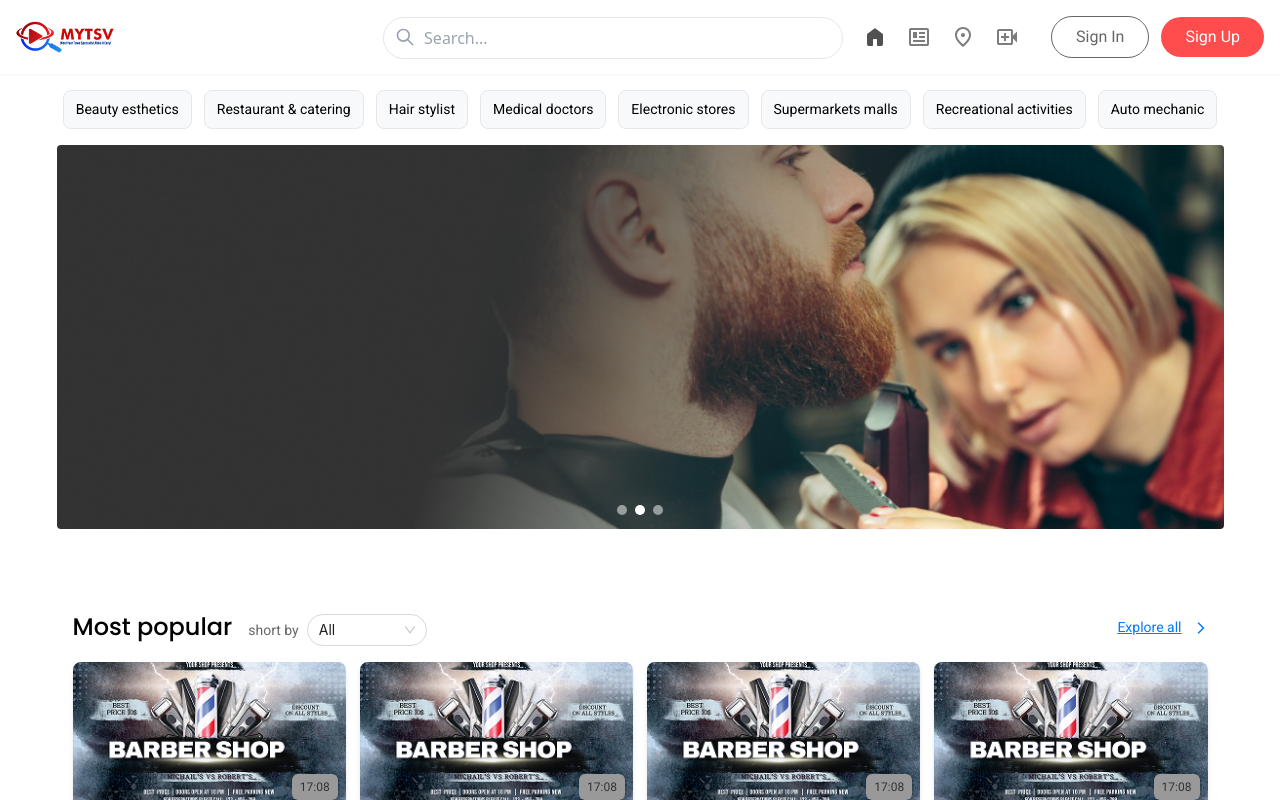
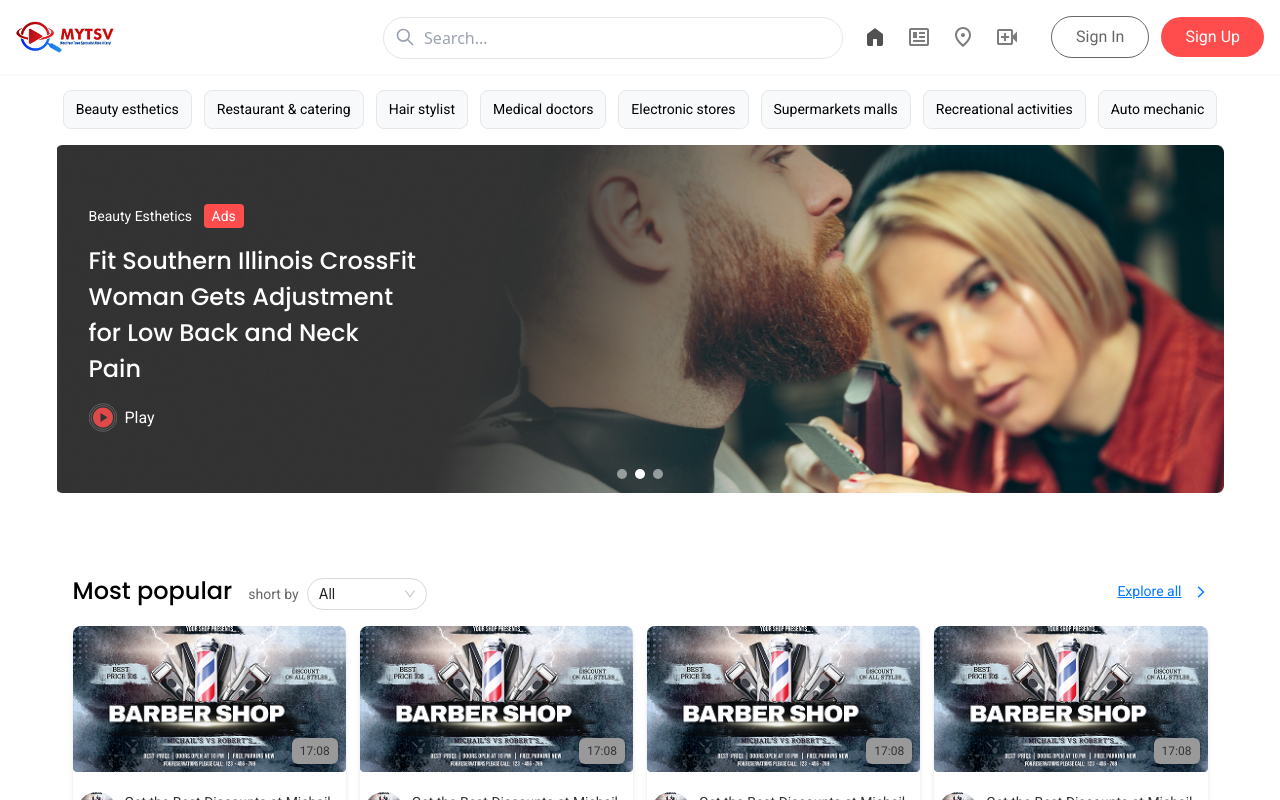
Before and after one commit to AlmasWD09/usbek-website, a React (Vite) app: page / in a window 1280 px wide. Shown: the top 800 px of the page. Built offline with nearby package versions, Linux system fonts and the light colour scheme.

Commit message:
slider update ok

```diff
--- a/src/components/slider/Slider.jsx
+++ b/src/components/slider/Slider.jsx
@@ -28,19 +28,73 @@ const Slider = () => {
                 className="max-w-[1167px]">
 
                 <SwiperSlide>
-                    <div className='h-[40vh] md:h-[55vh] lg:h-[384px] slider1 rounded'>
+                    <div className='h-[40vh] md:h-[55vh] lg:h-[348px] flex items-center slider1 rounded'>
+
+                        <div className='max-w-[465px] text-[#FFFFFF] pl-8 py-8'>
+                            <h1 className='font-Poppins font-bold text-[48px] leading-[57px]'>Stream, Upload & share videos</h1>
+                            <p className='font-Roboto text-[16px] py-[16px]'>
+                                Expanding from Chicagoland to nationwide, we connect people with local services and businesses, fostering stronger community connections and enhanced convenience.
+                            </p>
+                            <button className='bg-primary px-[28px] py-[8px] font-Roboto text-[16px] rounded-full'>Explore!</button>
+                        </div>
+                    </div>
+                </SwiperSlide>
+
+
+                <SwiperSlide>
+                    <div className='h-[40vh] md:h-[55vh] lg:h-[348px] flex items-center slider2 rounded'>
+                        <div className='max-w-[360px] text-[#FFFFFF] pl-8 py-8'>
+                            <h1 className='font-Roboto text-[14px]'>Beauty Esthetics <span className='bg-primary text-[#FFFFFF] px-2 py-1 rounded ml-[8px]'>Ads</span></h1>
+
+                            <p className='font-Poppins font-medium text-[24px] py-[16px]'>
+                                Fit Southern Illinois CrossFit
+                                Woman Gets Adjustment for Low Back and Neck Pain
+                            </p>
+                            <div className='flex items-center gap-2'>
+                                <span><svg width="28" height="29" viewBox="0 0 28 29" fill="none" xmlns="http://www.w3.org/2000/svg">
+                                    <mask id="mask0_55_2124" maskUnits="userSpaceOnUse" x="2" y="2" width="24" height="25">
+                                        <rect x="2" y="2.5" width="24" height="24" fill="#D9D9D9" />
+                                    </mask>
+                                    <g mask="url(#mask0_55_2124)">
+                                        <path d="M11.5 19L18.5 14.5L11.5 10V19ZM14 24.5C12.6167 24.5 11.3167 24.2375 10.1 23.7125C8.88333 23.1875 7.825 22.475 6.925 21.575C6.025 20.675 5.3125 19.6167 4.7875 18.4C4.2625 17.1833 4 15.8833 4 14.5C4 13.1167 4.2625 11.8167 4.7875 10.6C5.3125 9.38333 6.025 8.325 6.925 7.425C7.825 6.525 8.88333 5.8125 10.1 5.2875C11.3167 4.7625 12.6167 4.5 14 4.5C15.3833 4.5 16.6833 4.7625 17.9 5.2875C19.1167 5.8125 20.175 6.525 21.075 7.425C21.975 8.325 22.6875 9.38333 23.2125 10.6C23.7375 11.8167 24 13.1167 24 14.5C24 15.8833 23.7375 17.1833 23.2125 18.4C22.6875 19.6167 21.975 20.675 21.075 21.575C20.175 22.475 19.1167 23.1875 17.9 23.7125C16.6833 24.2375 15.3833 24.5 14 24.5Z" fill="#FF4D4D" />
+                                    </g>
+                                    <circle cx="14" cy="14.5" r="11.875" stroke="#E0E0E0" stroke-width="0.25" />
+                                    <circle cx="14" cy="14.5" r="13.875" stroke="#E0E0E0" stroke-width="0.25" />
+                                </svg>
+                                </span>
+                                <p className='font-Roboto text-[16px]'>Play</p>
+                            </div>
+                        </div>
                     </div>
                 </SwiperSlide>
 
                 <SwiperSlide>
-                    <div className='h-[40vh] md:h-[55vh] lg:h-[384px] slider2 rounded'>
+                    <div className='h-[40vh] md:h-[55vh] lg:h-[348px] flex items-center slider3 rounded'>
+                        <div className='max-w-[360px] text-[#FFFFFF] pl-8 py-8'>
+                            <h1 className='font-Roboto text-[14px]'>Beauty Esthetics <span className='bg-primary text-[#FFFFFF] px-2 py-1 rounded ml-[8px]'>Ads</span></h1>
+
+                            <p className='font-Poppins font-medium text-[24px] py-[16px]'>
+                                Fit Southern Illinois CrossFit
+                                Woman Gets Adjustment for Low Back and Neck Pain
+                            </p>
+                            <div className='flex items-center gap-2'>
+                                <span><svg width="28" height="29" viewBox="0 0 28 29" fill="none" xmlns="http://www.w3.org/2000/svg">
+                                    <mask id="mask0_55_2124" maskUnits="userSpaceOnUse" x="2" y="2" width="24" height="25">
+                                        <rect x="2" y="2.5" width="24" height="24" fill="#D9D9D9" />
+                                    </mask>
+                                    <g mask="url(#mask0_55_2124)">
+                                        <path d="M11.5 19L18.5 14.5L11.5 10V19ZM14 24.5C12.6167 24.5 11.3167 24.2375 10.1 23.7125C8.88333 23.1875 7.825 22.475 6.925 21.575C6.025 20.675 5.3125 19.6167 4.7875 18.4C4.2625 17.1833 4 15.8833 4 14.5C4 13.1167 4.2625 11.8167 4.7875 10.6C5.3125 9.38333 6.025 8.325 6.925 7.425C7.825 6.525 8.88333 5.8125 10.1 5.2875C11.3167 4.7625 12.6167 4.5 14 4.5C15.3833 4.5 16.6833 4.7625 17.9 5.2875C19.1167 5.8125 20.175 6.525 21.075 7.425C21.975 8.325 22.6875 9.38333 23.2125 10.6C23.7375 11.8167 24 13.1167 24 14.5C24 15.8833 23.7375 17.1833 23.2125 18.4C22.6875 19.6167 21.975 20.675 21.075 21.575C20.175 22.475 19.1167 23.1875 17.9 23.7125C16.6833 24.2375 15.3833 24.5 14 24.5Z" fill="#FF4D4D" />
+                                    </g>
+                                    <circle cx="14" cy="14.5" r="11.875" stroke="#E0E0E0" stroke-width="0.25" />
+                                    <circle cx="14" cy="14.5" r="13.875" stroke="#E0E0E0" stroke-width="0.25" />
+                                </svg>
+                                </span>
+                                <p className='font-Roboto text-[16px]'>Play</p>
+                            </div>
+                        </div>
                     </div>
                 </SwiperSlide>
 
-                <SwiperSlide>
-                    <div className='h-[40vh] md:h-[55vh] lg:h-[384px] slider3 rounded'>
-                    </div>
-                </SwiperSlide>
             </Swiper>
         </div>
     );
```
